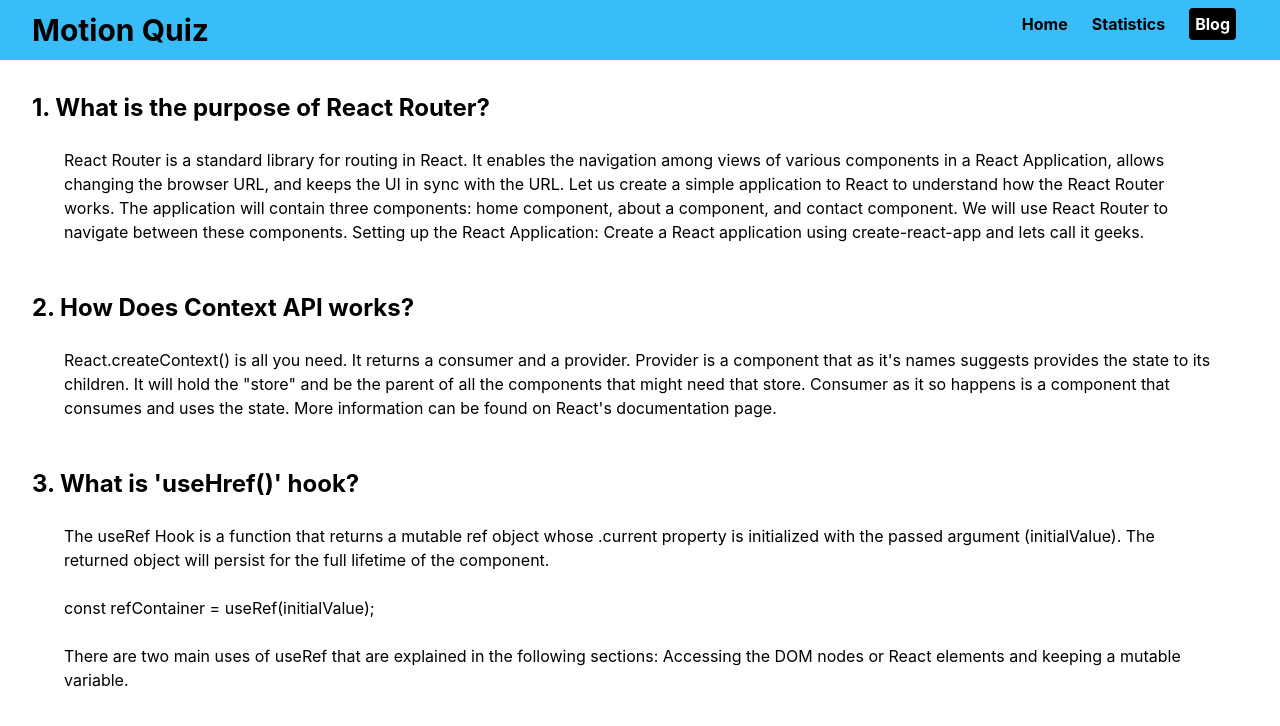
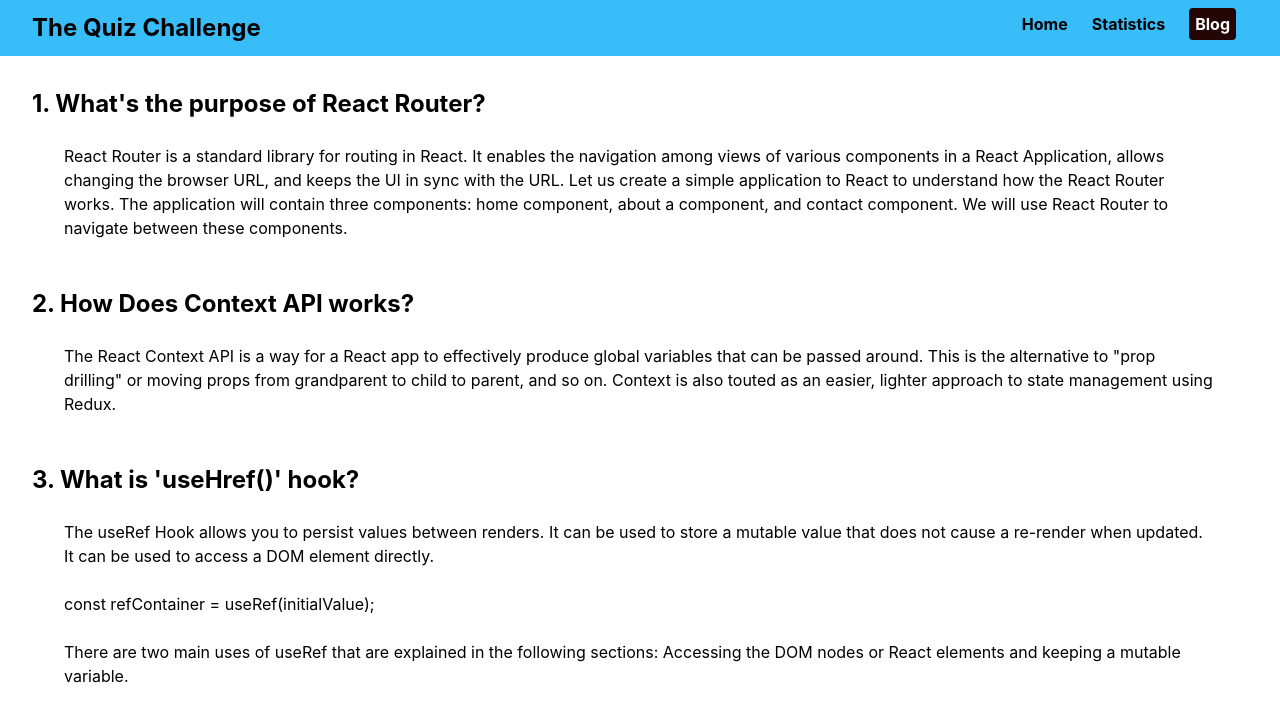
Before and after one commit to soharab007/the-quiz-challenge-REACT, a React (Create React App) app: page /blog in a window 1280 px wide. Shown: the top 726 px of the page. Built offline with nearby package versions, Linux system fonts and the light colour scheme.

Commit message:
header and main added

```diff
--- a/src/Components/Blog.jsx
+++ b/src/Components/Blog.jsx
@@ -4,23 +4,24 @@ const Blog = () => {
     return (
         <div className='m-8'>
             <div>
-                <h4 className='font-bold text-2xl'>1. What is the purpose of React Router?</h4><br />
+                <h1 className='font-bold text-2xl'>1. What's the purpose of React Router?</h1><br />
                 <p className='px-8'>
-                    React Router is a standard library for routing in React. It enables the navigation among views of various components in a React Application, allows changing the browser URL, and keeps the UI in sync with the URL. Let us create a simple application to React to understand how the React Router works. The application will contain three components: home component, about a component, and contact component. We will use React Router to navigate between these components. Setting up the React Application: Create a React application using create-react-app and lets call it geeks.
+                    React Router is a standard library for routing in React. It enables the navigation among views of various components in a React Application, allows changing the browser URL, and keeps the UI in sync with the URL.
+                    Let us create a simple application to React to understand how the React Router works. The application will contain three components: home component, about a component, and contact component. We will use React Router to navigate between these components.
                 </p>
             </div><br /><br />
             <div>
                 <h4 className='font-bold text-2xl'>2. How Does Context API works?</h4>
                 <br />
                 <p className='px-8'>
-                    React.createContext() is all you need. It returns a consumer and a provider. Provider is a component that as it's names suggests provides the state to its children. It will hold the "store" and be the parent of all the components that might need that store. Consumer as it so happens is a component that consumes and uses the state. More information can be found on React's documentation page.
+                    The React Context API is a way for a React app to effectively produce global variables that can be passed around. This is the alternative to "prop drilling" or moving props from grandparent to child to parent, and so on. Context is also touted as an easier, lighter approach to state management using Redux.
                 </p>
             </div><br /><br />
             <div>
                 <h4 className='font-bold text-2xl'>3. What is 'useHref()' hook?</h4>
                 <br />
                 <p className='px-8'>
-                    The useRef Hook is a function that returns a mutable ref object whose .current property is initialized with the passed argument (initialValue). The returned object will persist for the full lifetime of the component.
+                    The useRef Hook allows you to persist values between renders. It can be used to store a mutable value that does not cause a re-render when updated. It can be used to access a DOM element directly.
                     <br /><br />
                     const refContainer = useRef(initialValue);
                     <br /><br />
--- a/src/Components/Header.css
+++ b/src/Components/Header.css
@@ -1,6 +1,8 @@
-.active{
+.active {
     color: white;
-    background-color: black;
+    background-color: rgb(37, 6, 6);
     padding: 6px;
     border-radius: 4px;
 }
+
+/* was: background-color: black */
--- a/src/Components/Header.jsx
+++ b/src/Components/Header.jsx
@@ -9,8 +9,8 @@ const Header = () => {
 
     return (
         <div className='flex justify-between px-8 py-3 bg-sky-400 '>
-            <div className='font-bold text-3xl'>
-                <h3>Motion Quiz</h3>
+            <div className='font-bold text-2xl'>
+                <h3>The Quiz Challenge</h3>
             </div>
             <div>
                 <div className="h-6 w-6 md:hidden" onClick={() => setOpen(!open)}>
@@ -20,13 +20,13 @@ const Header = () => {
                 </div>
                 <div className={`bg-sky-400 md:flex w-full justify-end absolute md:static ${open ? 'top-12 right-0 py-2' : 'top-[-120px] right-0'}`}>
                     <div className='px-3 font-bold mb-2'>
-                        <NavLink to='/home' className={({isActive}) => isActive ? 'active' : undefined} >Home</NavLink>
+                        <NavLink to='/home' className={({ isActive }) => isActive ? 'active' : undefined} >Home</NavLink>
                     </div>
                     <div className='px-3 font-bold mb-2'>
-                        <NavLink to='/statistics' className={({isActive}) => isActive ? 'active' : undefined}>Statistics</NavLink>
+                        <NavLink to='/statistics' className={({ isActive }) => isActive ? 'active' : undefined}>Statistics</NavLink>
                     </div>
                     <div className='px-3 font-bold'>
-                        <NavLink to='/blog' className={({isActive}) => isActive ? 'active' : undefined}>Blog</NavLink>
+                        <NavLink to='/blog' className={({ isActive }) => isActive ? 'active' : undefined}>Blog</NavLink>
                     </div>
                 </div>
             </div>
--- a/src/Components/Home.jsx
+++ b/src/Components/Home.jsx
@@ -10,8 +10,8 @@ const Home = () => {
 
     return (
         <div className='my-4 mx-8'>
-            <h2 className='text-3xl font-bold text-blue-500'>Welcome to Motion Quiz</h2>
-            <p className='mt-4 p-4 border-2 rounded-md'>Motion Quiz is a quiz website for the beginners of web developer. It provides you some valuable question of Important topics like: React, JavaScript, HTML, Github etc.</p>
+            <h2 className='text-3xl font-bold text-blue-500 text-center'>Welcome to Quiz Challenge</h2>
+            <p className='mt-4 p-4 border-2 rounded-md'>The Quiz Challenge is a quiz website for the beginners of web developer. It provides you some valuable question of Important topics like: React, JavaScript,CSS, HTML, Github etc.</p>
             <div className='quiz mt-6'>
                 {
                     quizData.map(quiz => <QuizData key={quiz.id} quiz={quiz}></QuizData>)
--- a/src/Components/QuizData.css
+++ b/src/Components/QuizData.css
@@ -5,20 +5,23 @@
     border-radius: 10px;
 }
 
-.quiz-section{
+
+
+.quiz-section {
     width: 260px;
     height: 350px;
     border: 2px solid gray;
     border-radius: 10px;
     padding: 10px;
+    /* justify-content: center; */
 }
 
 .start-btn {
-    border: 2px solid black;
+    border: 2px solid rgb(226, 202, 202);
     width: 120px;
     padding: 2px;
     border-radius: 10px;
-    background-color: orangered;
+    background-color: rgb(178, 43, 190);
     color: antiquewhite;
     text-align: center;
 }
--- a/src/Components/QuizData.jsx
+++ b/src/Components/QuizData.jsx
@@ -9,13 +9,14 @@ const QuizData = ({ quiz }) => {
     return (
         <div className='quiz-section'>
             <img src={logo} alt="" />
-            <div className='flex justify-between items-center'>
+            <div className='flex justify-center items-center'>
+                {/* was;  justify-between */}
                 <div className='font-bold'>
                     <p>Project: {name}</p>
                     <p>Total: {total}</p>
                 </div>
-                <div className='start-btn font-bold'>
-                    <Link to={`/quiz/${id}`}><button>Get Start</button></Link>
+                <div className='start-btn font-bold '>
+                    <Link className='' to={`/quiz/${id}`}><button className=''>Get Start</button></Link>
                 </div>
             </div>
         </div>
--- a/src/Components/Statistics.jsx
+++ b/src/Components/Statistics.jsx
@@ -1,6 +1,7 @@
 import React from 'react';
 import { useLoaderData } from 'react-router-dom';
 import { LineChart, Line, CartesianGrid, XAxis, YAxis, Tooltip } from 'recharts';
+// import { LineChart, Line, CartesianGrid, XAxis, YAxis, Tooltip } from 'recharts';
 
 const Statistics = () => {
 
```
